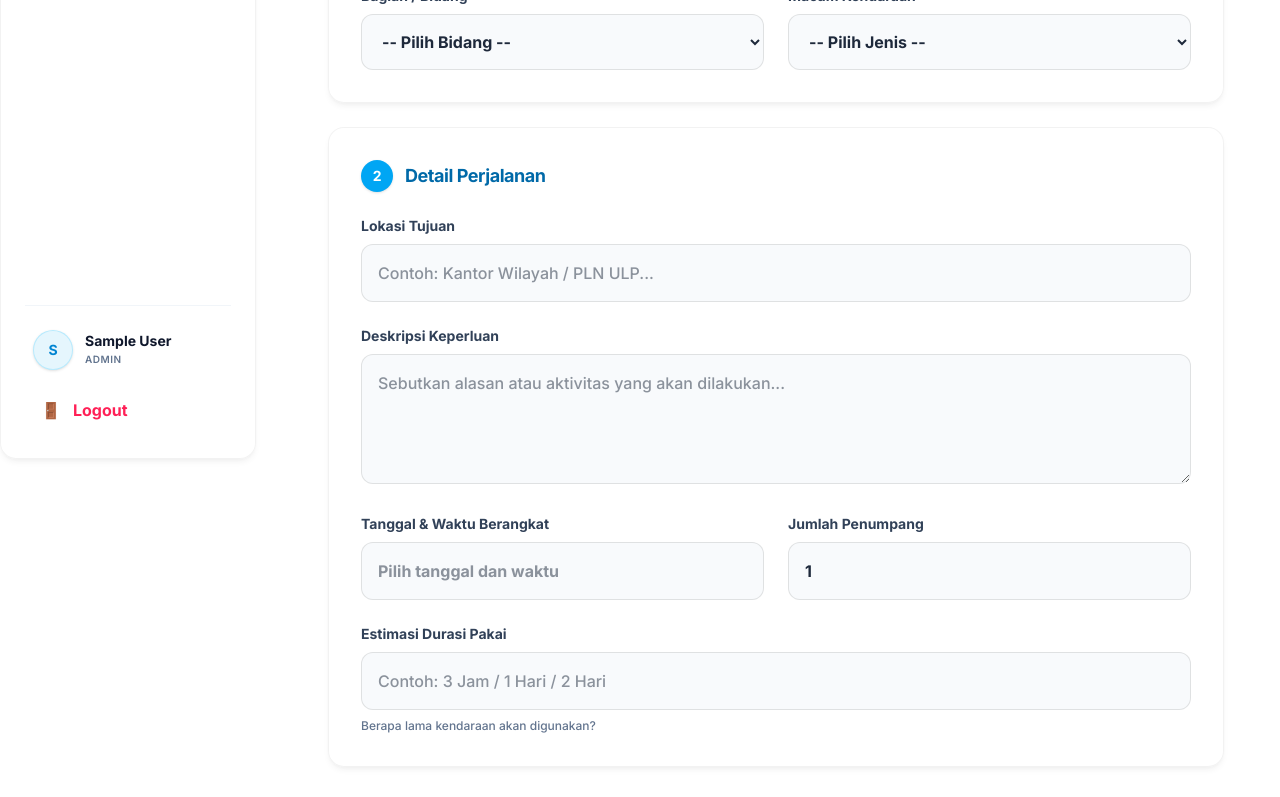
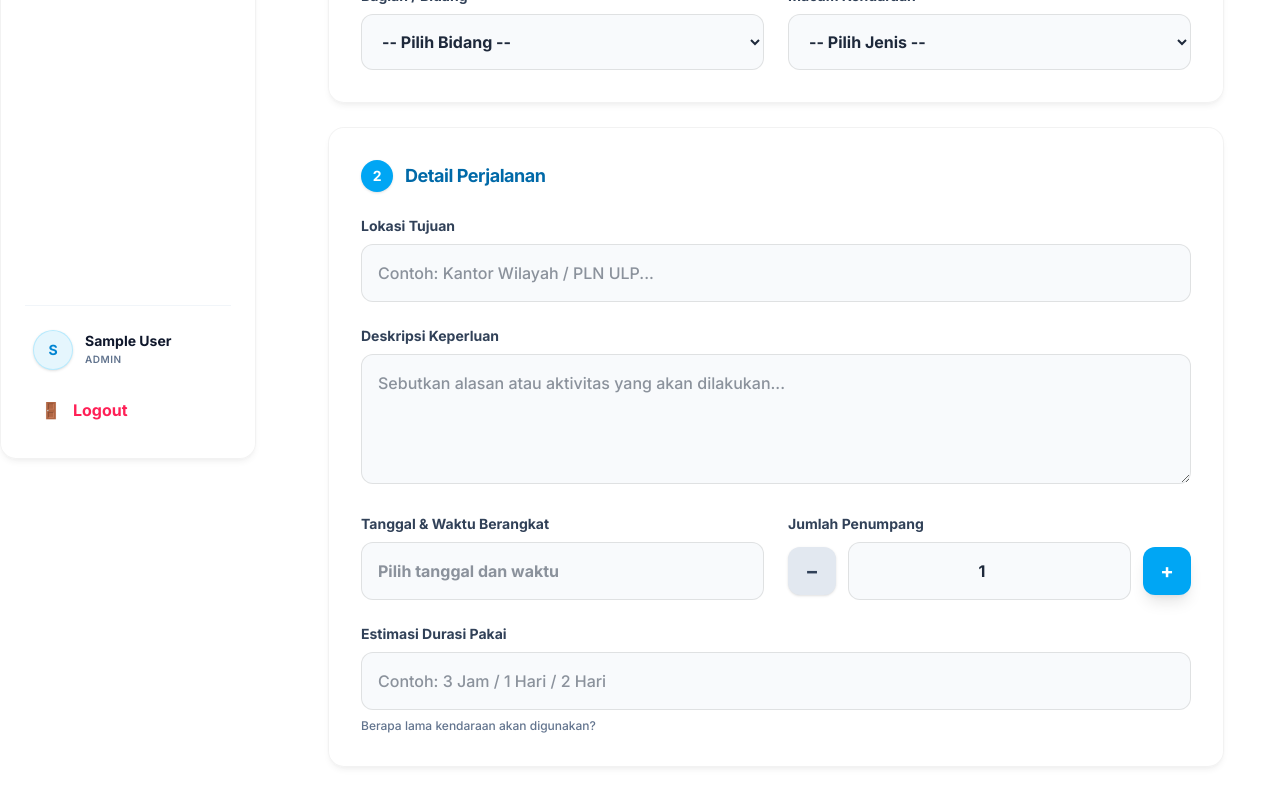
Before and after one commit to Nabilla19/pln_transport, a Next.js app: page /request in a window 1280 px wide. Shown: the part 357-1154 px from the top of the page. Built offline with nearby package versions, Linux system fonts and the light colour scheme; no server answers; sample sign-in values are in the browser's storage.

Commit message:
bismillah

```diff
--- a/app/api/security/route.js
+++ b/app/api/security/route.js
@@ -36,6 +36,16 @@ export async function POST(req) {
 
         if (!requestId || isNaN(parseInt(requestId))) {
             return NextResponse.json({ message: 'ID Permohonan tidak valid' }, { status: 400 });
+        }
+
+        // Validasi foto untuk mobile - pastikan format base64 valid
+        if (fotoDriver && typeof fotoDriver !== 'string') {
+            console.error('[Security API] Invalid fotoDriver format');
+            return NextResponse.json({ message: 'Format foto driver tidak valid' }, { status: 400 });
+        }
+        if (fotoKm && typeof fotoKm !== 'string') {
+            console.error('[Security API] Invalid fotoKm format');
+            return NextResponse.json({ message: 'Format foto KM tidak valid' }, { status: 400 });
         }
 
         // Cari data permohonan beserta data armada terkait
--- a/app/request/RequestFormClient.js
+++ b/app/request/RequestFormClient.js
@@ -299,6 +299,14 @@ export default function RequestFormClient() {
                                         <label className="block text-sm font-bold text-slate-700 mb-2">
                                             Jumlah Penumpang
                                         </label>
+                                        <div className="flex items-center gap-3">
+                                            <button
+                                                type="button"
+                                                onClick={() => setFormData(prev => ({ ...prev, jumlah_penumpang: Math.max(1, prev.jumlah_penumpang - 1) }))}
+                                                className="w-12 h-12 rounded-xl bg-slate-200 hover:bg-slate-300 text-slate-700 font-bold text-xl transition-all active:scale-95 flex items-center justify-center shadow-sm"
+                                            >
+                                                −
+                                            </button>
                                             <input
                                                 type="number"
                                                 name="jumlah_penumpang"
@@ -306,10 +314,18 @@ export default function RequestFormClient() {
                                                 onChange={handleChange}
                                                 min="1"
                                                 max="20"
-                                            className="glass-input w-full p-4 rounded-xl bg-slate-50 border-2 border-slate-200 text-slate-900 font-bold focus:border-sky-500 focus:ring-2 focus:ring-sky-200 transition-all"
-                                            placeholder="Jumlah penumpang"
+                                                className="flex-1 glass-input p-4 rounded-xl bg-slate-50 border-2 border-slate-200 text-slate-900 font-bold text-center focus:border-sky-500 focus:ring-2 focus:ring-sky-200 transition-all"
+                                                placeholder="1"
                                                 required
                                             />
+                                            <button
+                                                type="button"
+                                                onClick={() => setFormData(prev => ({ ...prev, jumlah_penumpang: Math.min(20, prev.jumlah_penumpang + 1) }))}
+                                                className="w-12 h-12 rounded-xl bg-sky-500 hover:bg-sky-600 text-white font-bold text-xl transition-all active:scale-95 flex items-center justify-center shadow-lg"
+                                            >
+                                                +
+                                            </button>
+                                        </div>
                                     </div>
                                 </div>
                                 <div>
```
Lines whose indentation alone changed are shown as unchanged.
